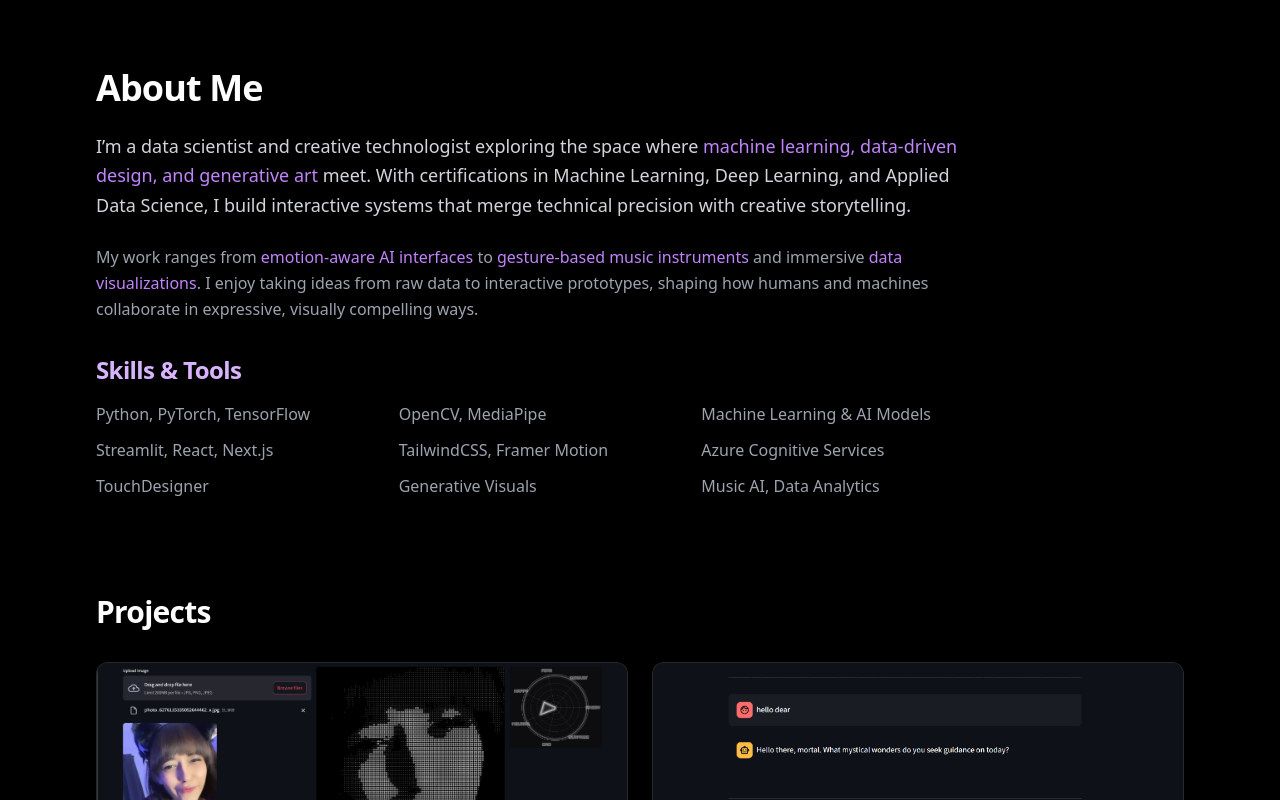
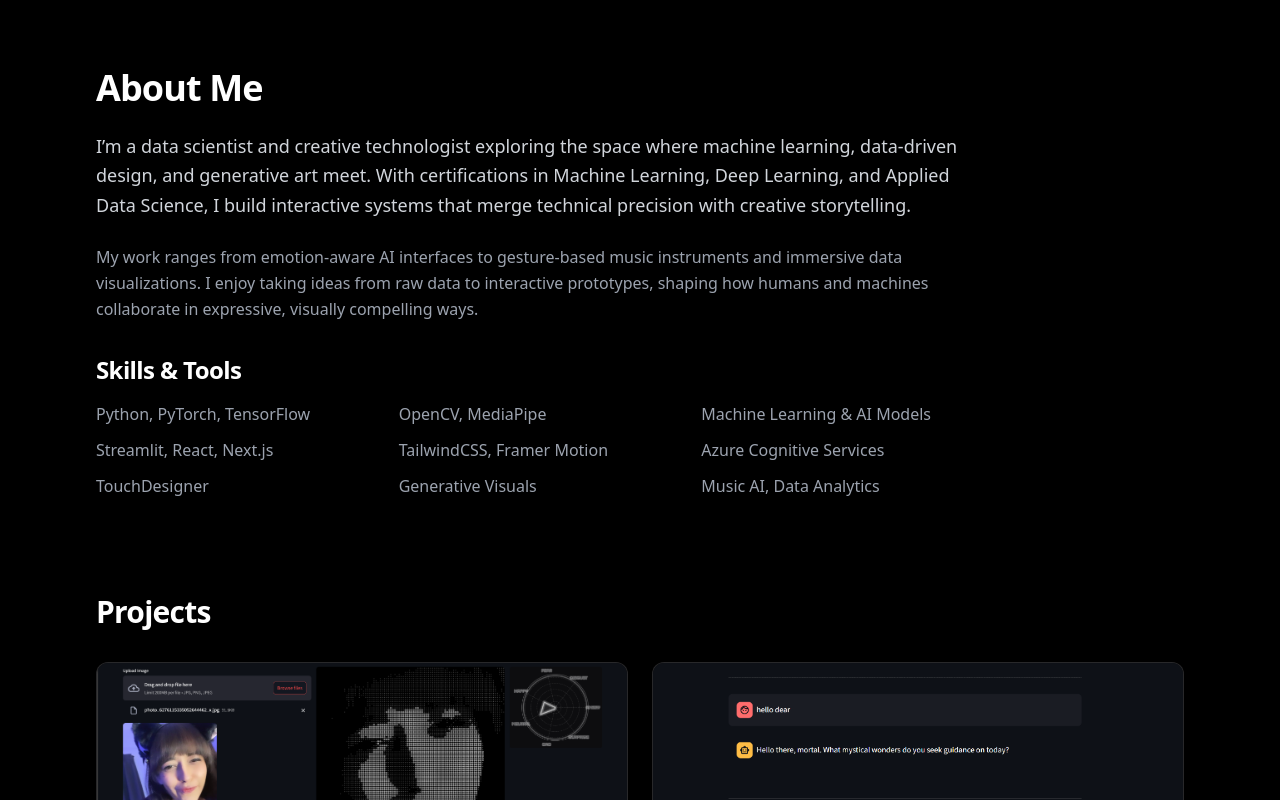
Before and after one commit to Terraspace009/aeshwarya-portfolio, a Next.js app: page / in a window 1280 px wide. Shown: the part 780-1580 px from the top of the page. Built offline with nearby package versions, Linux system fonts and the light colour scheme.

Commit message:
Update tailwind.config.js

```diff
--- a/tailwind.config.js
+++ b/tailwind.config.js
@@ -1,8 +1,18 @@
 /** @type {import('tailwindcss').Config} */
 module.exports = {
-  content: ["./app/**/*.{js,ts,jsx,tsx}", "./components/**/*.{js,ts,jsx,tsx}"],
+  content: [
+    "./app/**/*.{js,ts,jsx,tsx}",
+    "./components/**/*.{js,ts,jsx,tsx}",
+    "./pages/**/*.{js,ts,jsx,tsx}",   // fine to include even if you only use /app
+  ],
   theme: {
-    extend: {},
+    extend: {
+      colors: {
+        black: "#000000",
+        white: "#ffffff",
+        purple: "#a855f7",
+      },
+    },
   },
   plugins: [],
 };
```
